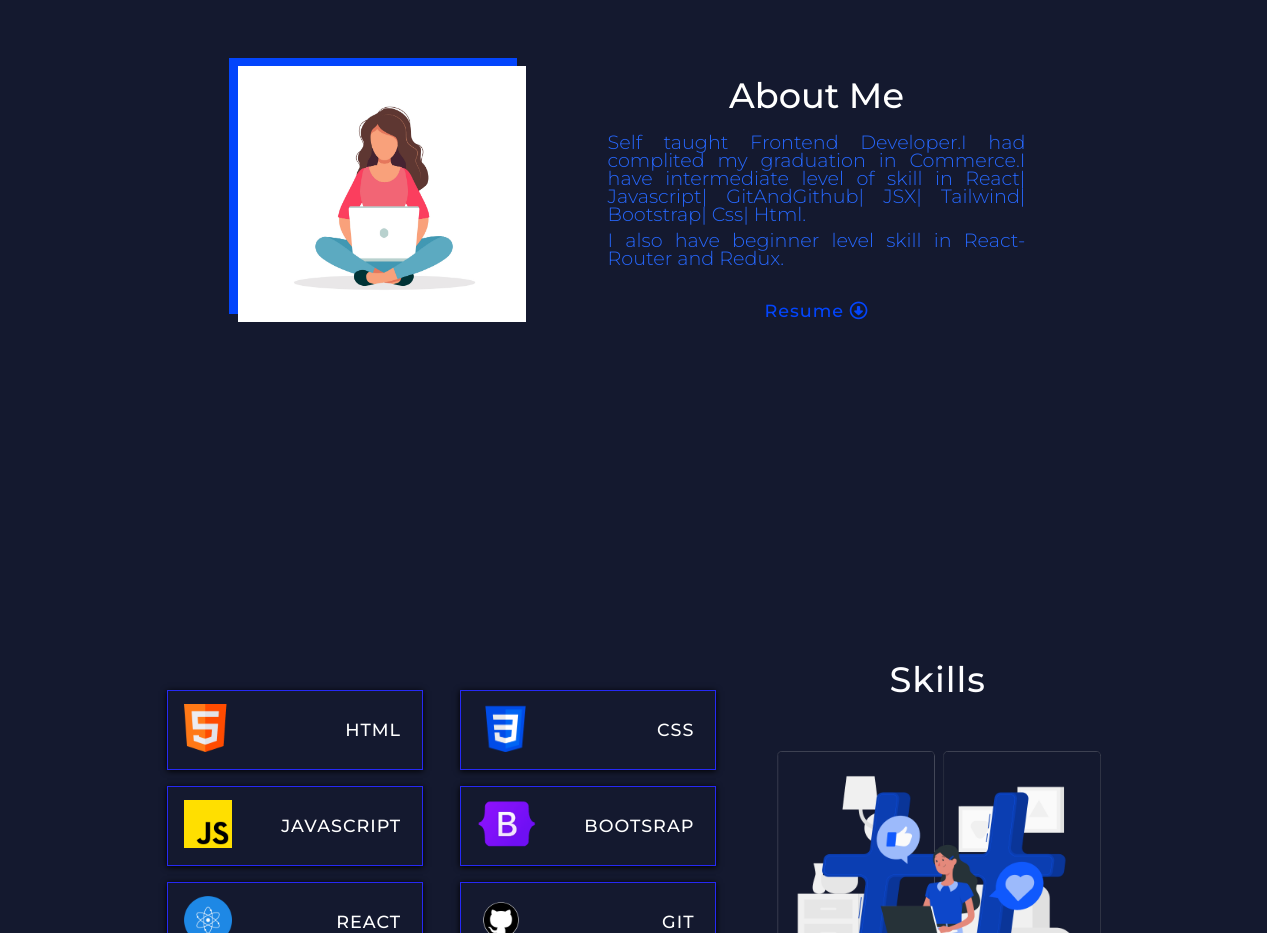
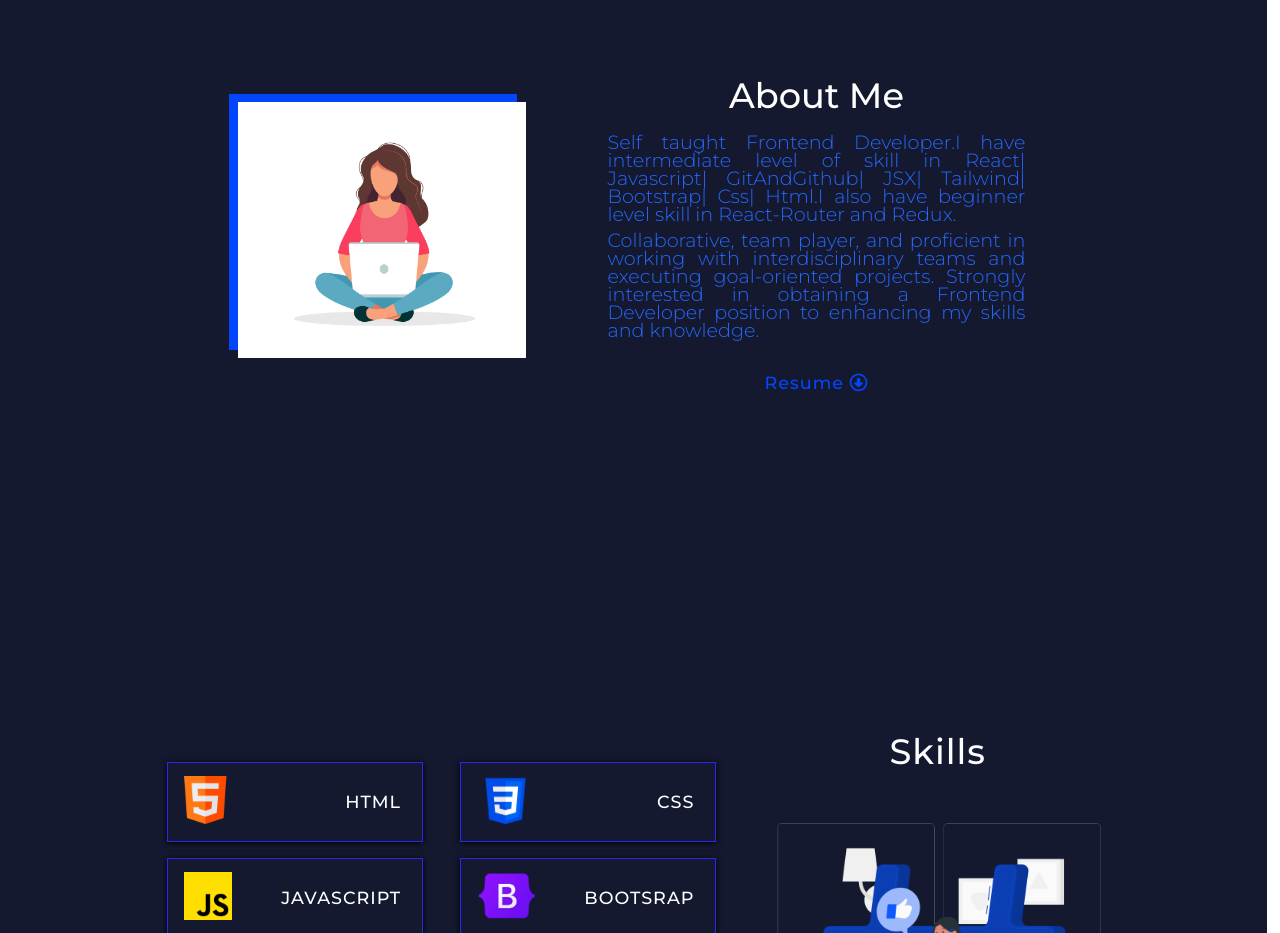
Before and after one commit to Ashita-23/portfolio_2.O, a React (Create React App) app: page / in a window 1280 px wide. Shown: the part 980-1913 px from the top of the page. Built offline with nearby package versions, Linux system fonts and the light colour scheme.

Commit message:
added new text

```diff
--- a/src/Components/BodyComponents/AboutComponents/About.js
+++ b/src/Components/BodyComponents/AboutComponents/About.js
@@ -15,12 +15,15 @@ const About = () => {
         <div className="about-intro">
           <h1 className="about-title">About Me </h1>
           <p className="about-text">
-            Self taught Frontend Developer.I had complited my graduation in Commerce.I have intermediate level of skill in React|
-            Javascript| GitAndGithub| JSX| Tailwind| Bootstrap|   Css| Html.
+            Self taught Frontend Developer.I have intermediate level of skill in
+            React| Javascript| GitAndGithub| JSX| Tailwind| Bootstrap| Css|
+            Html.I also have beginner level skill in React-Router and Redux.
           </p>
           <p className="about-text">
-            I also have beginner level skill in
-            React-Router and Redux.
+            Collaborative, team player, and proficient in working with
+            interdisciplinary teams and executing goal-oriented projects.
+            Strongly interested in obtaining a Frontend Developer position to
+            enhancing my skills and knowledge.
           </p>
           <button className="resume-btn">
             <a href={Resume} download={"ashita.pdf"}>
```
